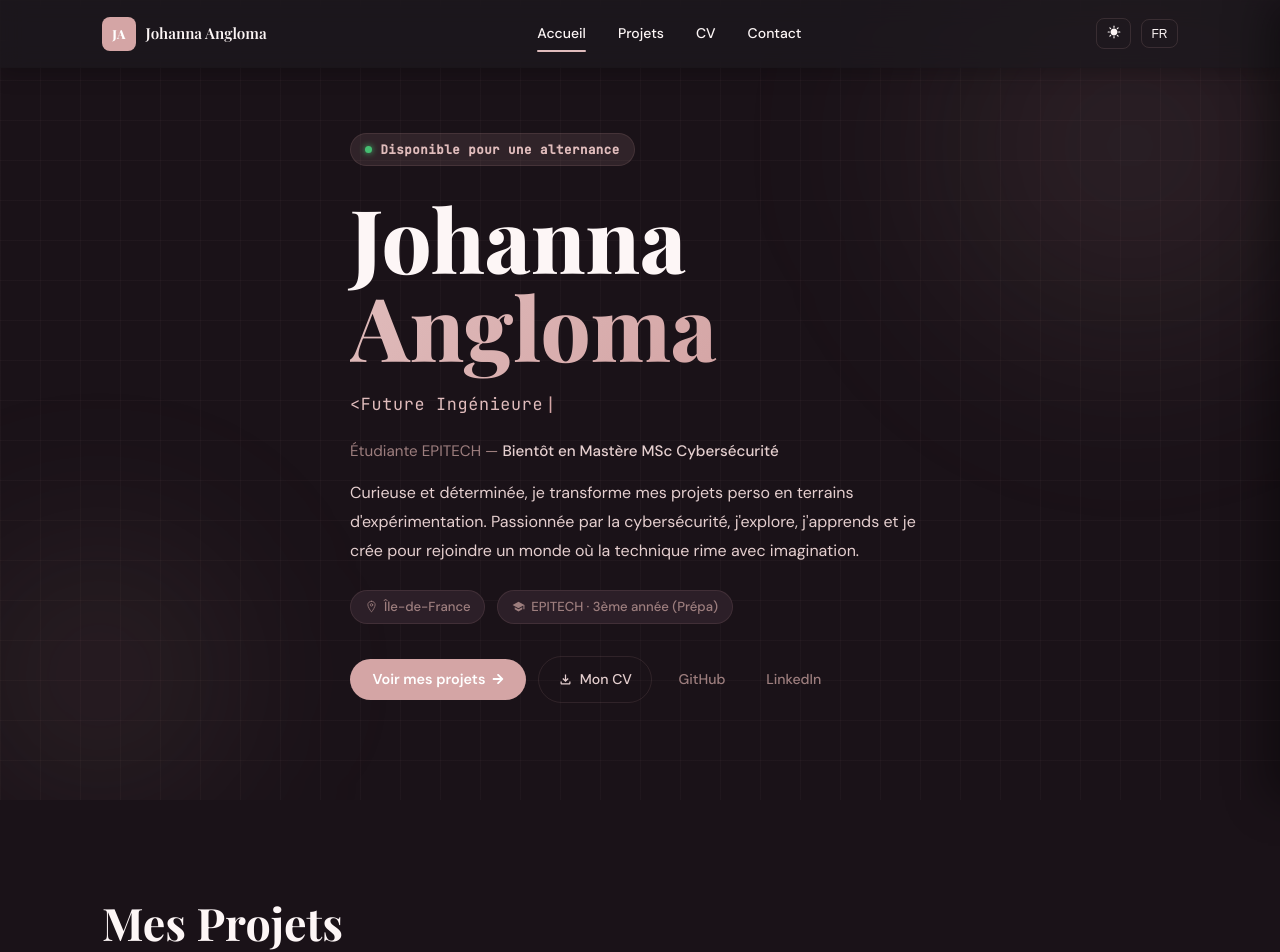
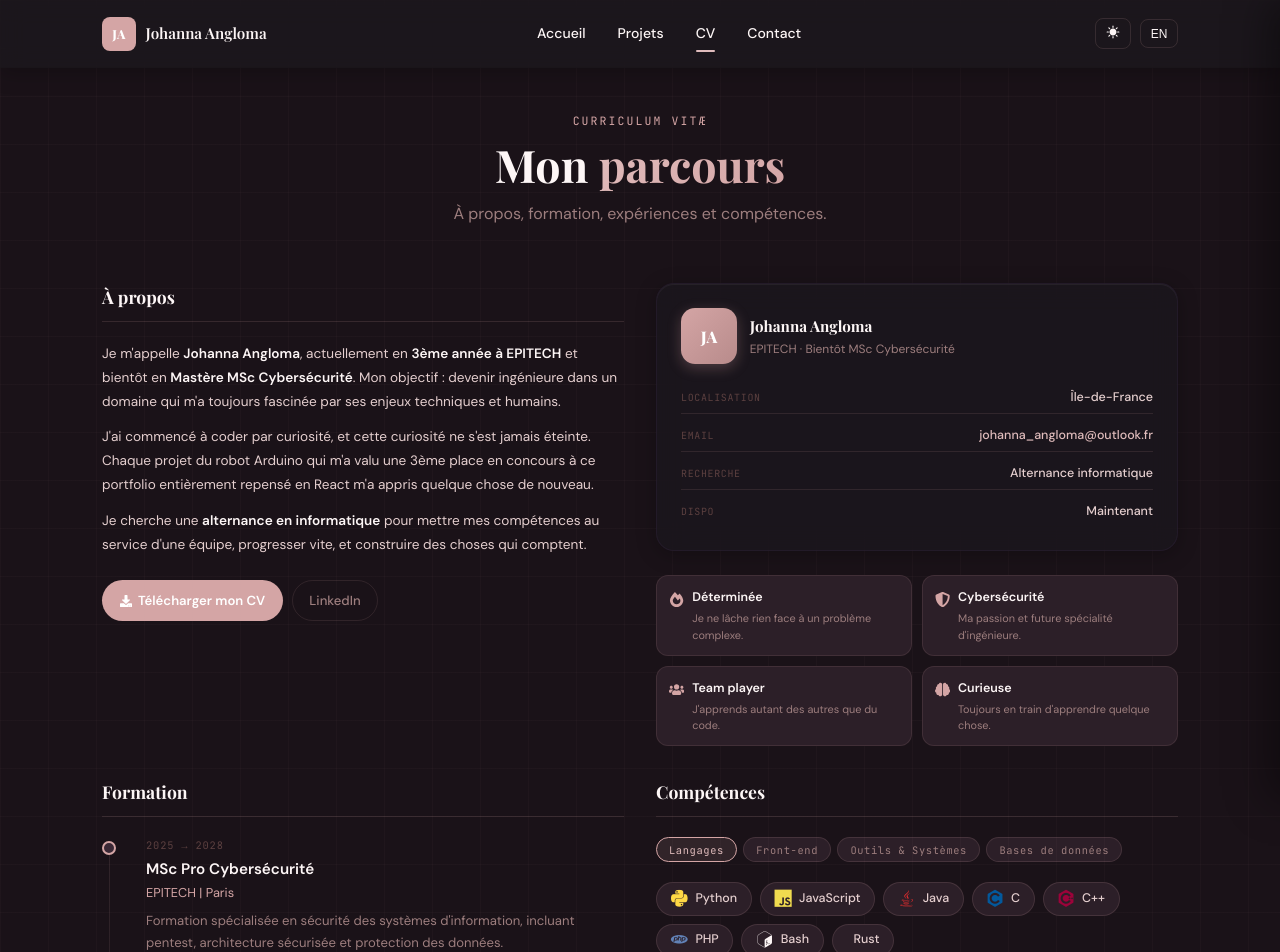
Before and after one commit to johannacode/portfolio, a React (Create React App) app: page /#/cv in a window 1280 px wide. Shown: the top 952 px of the page. Built offline with nearby package versions, Linux system fonts and the light colour scheme; a web font is replaced by a local one.

Commit message:
FIX: general

```diff
--- a/src/components/layout/Navbar.jsx
+++ b/src/components/layout/Navbar.jsx
@@ -2,6 +2,7 @@ import React, { useEffect, useState } from "react";
 import { navLinks, personalInfo } from "../../data/portfolio";
 import { useActiveSection } from "../../hooks/useActiveSection";
 import "./Navbar.css";
+import { useLang } from "../../context/LangContext";
 import { MdDarkMode } from "react-icons/md";
 import { MdSunny } from "react-icons/md";
 
@@ -10,6 +11,7 @@ import { Link, useNavigate, useLocation } from "react-router-dom";
 export default function Navbar({ onContactClick }) {
   const [scrolled, setScrolled] = useState(false);
   const [menuOpen, setMenuOpen] = useState(false);
+  const { lang, toggleLang } = useLang();
 
   const navigate = useNavigate();
   const location = useLocation();
@@ -122,8 +124,8 @@ export default function Navbar({ onContactClick }) {
             {isDark ? <span> <MdSunny size={14} /></span> : <span><MdDarkMode size={14} /></span>}
           </button>
 
-          <button className="navbar__lang-btn">
-            FR
+          <button className="navbar__lang-btn" onClick={toggleLang}>
+            {lang === "fr" ? "EN" : "FR"}
           </button>
         </div>
 
@@ -177,8 +179,8 @@ export default function Navbar({ onContactClick }) {
             {isDark ? <MdSunny size={16} /> : <MdDarkMode size={16} />}
           </button>
 
-          <button className="navbar__mobile-btn">
-            FR
+          <button className="navbar__mobile-btn" onClick={() => { toggleLang(); setMenuOpen(false); }}>
+            {lang === "fr" ? "EN" : "FR"}
           </button>
         </div>
       </div>
--- a/src/components/sections/CVPage.css
+++ b/src/components/sections/CVPage.css
@@ -496,46 +496,61 @@ body.dark .cvpage__card.glass {
 /* Grid */
 .cvpage__skill-grid {
   display: flex;
-  flex-direction: column;
-  gap: 0.55rem;
+  flex-wrap: wrap;
+  gap: 0.5rem;
   margin-bottom: 2rem;
 }
 
-.cvpage__skill-item {
-  display: grid;
-  grid-template-columns: 20px 1fr;
-  grid-template-rows: auto auto;
-  column-gap: 0.7rem;
-  row-gap: 0.2rem;
+.cvpage__skill-badge {
+  display: inline-flex;
   align-items: center;
-  animation: fadeUp 0.4s var(--ease-out) both;
+  gap: 0.45rem;
+  background: var(--color-surface);
+  border: 1px solid var(--color-border);
+  border-radius: 99px;
+  padding: 0.35rem 0.85rem;
+  animation: fadeUp 0.35s var(--ease-out) both;
+  transition: border-color 0.2s, box-shadow 0.2s, transform 0.2s;
+}
+
+.cvpage__skill-badge:hover {
+  border-color: var(--color-beige);
+  box-shadow: 0 2px 12px var(--color-beige-glow);
+  transform: translateY(-2px);
 }
 
 .cvpage__skill-icon {
   font-size: 1.1rem;
-  grid-row: 1 / 3;
-  align-self: center;
 }
 
 .cvpage__skill-name {
-  font-size: 0.8rem;
+  font-size: 0.78rem;
   font-weight: 500;
   color: var(--color-text-secondary);
-  line-height: 1;
 }
 
-.cvpage__skill-bar {
-  height: 3px;
-  background: var(--color-surface-2);
-  border-radius: 99px;
+
+.cvpage__skill-ticker {
   overflow: hidden;
+  margin-bottom: 1.25rem;
+  mask-image: linear-gradient(to right, transparent, black 15%, black 85%, transparent);
+  -webkit-mask-image: linear-gradient(to right, transparent, black 15%, black 85%, transparent);
 }
 
-.cvpage__skill-fill {
-  height: 100%;
-  background: linear-gradient(to right, var(--color-beige-dark), var(--color-beige-light));
-  border-radius: 99px;
-  transition: width 1s var(--ease-out);
+.cvpage__skill-ticker-track {
+  display: flex;
+  gap: 1.5rem;
+  width: max-content;
+  animation: scrollLeft 18s linear infinite;
+}
+
+.cvpage__skill-ticker-word {
+  font-family: var(--font-mono);
+  font-size: 0.72rem;
+  letter-spacing: 0.1em;
+  color: var(--color-beige);
+  white-space: nowrap;
+  opacity: 0.7;
 }
 
 .cvpage__langs-title {
--- a/src/components/sections/CVPage.jsx
+++ b/src/components/sections/CVPage.jsx
@@ -12,6 +12,8 @@ const QUALITIES = [
 ];
 
 const SKILL_CATS = Object.keys(cvSkills);
+
+const SKILL_WORDS = ["React", "Python", "Cybersécurité", "Linux", "Docker", "JavaScript", "Rust", "Git"];
 
 export default function CVPage() {
   const { ref, isVisible } = useScrollReveal();
@@ -112,6 +114,13 @@ export default function CVPage() {
 
           </div>
 
+          <div className="cvpage__skill-ticker">
+            <div className="cvpage__skill-ticker-track">
+              {[...SKILL_WORDS, ...SKILL_WORDS].map((word, i) => (
+                <span key={i} className="cvpage__skill-ticker-word">{word}</span>
+              ))}
+            </div>
+          </div>
 
           <div className={`cvpage__col cvpage__col--timeline${isVisible ? " revealed" : ""}`}>
             <h3 className="cvpage__col-title">Formation</h3>
@@ -166,6 +175,7 @@ export default function CVPage() {
           <div className={`cvpage__col cvpage__col--skills${isVisible ? " revealed" : ""}`}>
             <h3 className="cvpage__col-title">Compétences</h3>
 
+
             <div className="cvpage__skill-tabs">
               {SKILL_CATS.map(cat => (
                 <button
@@ -182,18 +192,12 @@ export default function CVPage() {
               {cvSkills[activeCat].map((skill, i) => (
                 <div
                   key={skill.name}
-                  className="cvpage__skill-item"
+                  className="cvpage__skill-badge"
                   style={{ animationDelay: `${i * 40}ms` }}
                 >
                   <i className={`${skill.icon} cvpage__skill-icon`} title={skill.name} />
                   <span className="cvpage__skill-name">{skill.name}</span>
 
-                  <div className="cvpage__skill-bar">
-                    <div
-                      className="cvpage__skill-fill"
-                      style={{ width: isVisible ? `${skill.level}%` : "0%" }}
-                    />
-                  </div>
                 </div>
               ))}
             </div>
--- a/src/components/sections/Projects.jsx
+++ b/src/components/sections/Projects.jsx
@@ -1,20 +1,12 @@
-import React, { useState, useRef } from "react";
+import React, { useState, useRef, useEffect } from "react";
 import { projects, PROJECT_CATEGORIES } from "../../data/portfolio";
 import { useScrollReveal } from "../../hooks/useScrollReveal";
 import ProjectModal from "../ui/ProjectModal";
 import "./Projects.css";
 import { FaChevronLeft, FaChevronRight } from "react-icons/fa6";
 
-const PLACEHOLDER_MAP = {
-  robot: { emoji: "🤖", tech: "Arduino & C++" },
-  cv: { emoji: "📄", tech: "HTML / CSS / JS" },
-  game: { emoji: "🎮", tech: "Python & Pygame" },
-  portfolio: { emoji: "💻", tech: "React" },
-  portfolio1: { emoji: "🌐", tech: "HTML / CSS / JS" },
-};
 
 function ProjectCard({ project, accent, onClick, isDragging }) {
-  const p = PLACEHOLDER_MAP[project.placeholder] || { emoji: "🗂️", tech: project.tags[0] };
 
   return (
     <div
@@ -26,9 +18,8 @@ function ProjectCard({ project, accent, onClick, isDragging }) {
         {project.image ? (
           <img src={project.image} alt={project.title} className="pcard__img" />
         ) : (
-          <span className="pcard__emoji">{p.emoji}</span>
+          <span className="pcard__no-img" />
         )}
-        {/* <span className="pcard__tech">{p.tech}</span> */}
 
         {project.inProgress && (
           <span className="pcard__badge pcard__badge--wip">En cours</span>
@@ -49,7 +40,6 @@ function ProjectCard({ project, accent, onClick, isDragging }) {
           ))}
         </div>
 
-        {/* 🔥 CTA remis */}
         <span className="pcard__cta">
           En savoir plus
           <svg width="12" height="12" viewBox="0 0 24 24" fill="none" stroke="currentColor" strokeWidth="2.5">
@@ -64,6 +54,19 @@ function ProjectCard({ project, accent, onClick, isDragging }) {
 const ALL_TAB = { id: "all", label: "Tous", accent: "#d4a5a5" };
 
 export default function Projects() {
+  const [current, setCurrent] = useState(0);
+  const onScroll = () => {
+    if (!trackRef.current) return;
+
+    const scrollLeft = trackRef.current.scrollLeft;
+    const cardWidth = trackRef.current.children[0]?.offsetWidth || 1;
+    const gap = 16;
+
+    const index = Math.round(scrollLeft / (cardWidth + gap));
+    setCurrent(index);
+  };
+
+
   const { ref, isVisible } = useScrollReveal();
 
   const [activeTab, setActiveTab] = useState("all");
@@ -172,6 +175,7 @@ export default function Projects() {
             onMouseLeave={onMouseLeave}
             onMouseUp={onMouseUp}
             onMouseMove={onMouseMove}
+            onScroll={onScroll}
           >
             {filtered.map(project => (
               <ProjectCard
@@ -183,6 +187,26 @@ export default function Projects() {
             ))}
           </div>
         </div>
+
+        <div className="carousel__dots">
+          {filtered.map((_, i) => (
+            <button
+              key={i}
+              className={`carousel__dot${i === current ? " carousel__dot--active" : ""}`}
+              style={i === current ? { background: accent, width: "22px" } : {}}
+              onClick={() => {
+                if (!trackRef.current) return;
+                const cardWidth = trackRef.current.children[0]?.offsetWidth || 1;
+                const gap = 16;
+                trackRef.current.scrollTo({
+                  left: i * (cardWidth + gap),
+                  behavior: "smooth"
+                });
+              }}
+            />
+          ))}
+        </div>
+
 
         {filtered.length === 0 && (
           <p className="carousel__empty">
--- a/src/components/ui/ProjectModal.jsx
+++ b/src/components/ui/ProjectModal.jsx
@@ -1,17 +1,10 @@
 import React, { useEffect } from "react";
 import "./ProjectModal.css";
+import { IoCloseOutline } from "react-icons/io5";
 
-const PLACEHOLDER_MAP = {
-  robot: { emoji: "🤖", tech: "Arduino & C++" },
-  cv: { emoji: "📄", tech: "HTML / CSS / JS" },
-  game: { emoji: "🎮", tech: "Python & Pygame" },
-  portfolio: { emoji: "💻", tech: "React" },
-  portfolio1: { emoji: "🌐", tech: "HTML / CSS / JS" },
-};
 
 export default function ProjectModal({ project, accent, onClose }) {
   const color = accent || "#d4a5a5";
-  const p = PLACEHOLDER_MAP[project.placeholder] || { emoji: "🗂️", tech: project.tags[0] };
 
   useEffect(() => {
     const onKey = (e) => { if (e.key === "Escape") onClose(); };
@@ -30,15 +23,12 @@ export default function ProjectModal({ project, accent, onClose }) {
           {project.image ? (
             <img src={project.image} alt={project.title} className="modal__img" />
           ) : (
-            <span className="modal__emoji">{p.emoji}</span>
+            <span className="modal__no-img" />
           )}
-          {/* <span className="modal__tech">{p.tech}</span> */}
           {project.inProgress && <span className="modal__badge modal__badge--wip">En cours</span>}
           {project.highlight && <span className="modal__badge modal__badge--hl">{project.highlight}</span>}
           <button className="modal__close" onClick={onClose} aria-label="Fermer">
-            <svg width="15" height="15" viewBox="0 0 24 24" fill="none" stroke="currentColor" strokeWidth="2.5">
-              <path d="M18 6L6 18M6 6l12 12" />
-            </svg>
+            <IoCloseOutline />
           </button>
         </div>
 
@@ -53,7 +43,6 @@ export default function ProjectModal({ project, accent, onClose }) {
             ))}
           </div>
 
-          {/* Actions */}
           <div className="modal__actions">
             {project.link && (
               <a
--- /dev/null
+++ b/src/context/LangContext.js
@@ -0,0 +1,18 @@
+import { createContext, useContext, useState } from "react";
+import { translations } from "../data/translations";
+
+const LangContext = createContext();
+
+export function LangProvider({ children }) {
+  const [lang, setLang] = useState("fr");
+  const t = translations[lang];
+  const toggleLang = () => setLang(l => l === "fr" ? "en" : "fr");
+
+  return (
+    <LangContext.Provider value={{ lang, t, toggleLang }}>
+      {children}
+    </LangContext.Provider>
+  );
+}
+
+export const useLang = () => useContext(LangContext);
--- /dev/null
+++ b/src/data/translations.js
@@ -0,0 +1,82 @@
+export const translations = {
+  fr: {
+    nav: {
+      home: "Accueil",
+      projects: "Projets",
+      cv: "CV",
+      contact: "Contact",
+      downloadCV: "Télécharger mon CV",
+    },
+    hero: {
+      tagline: "Étudiante EPITECH —",
+      seeProjects: "Voir mes projets",
+      myCV: "Mon CV",
+      school: "EPITECH · 3ème année (Prépa)",
+    },
+    projects: {
+      title: "Mes Projets",
+      sub: "Découvrez mes projets perso et mes réalisations académiques.",
+      all: "Tous",
+      learnMore: "En savoir plus",
+      seeProject: "Voir le projet",
+      close: "Fermer",
+      empty: "Aucun projet pour cette catégorie.",
+    },
+    cv: {
+      label: "Curriculum Vitæ",
+      title: "Mon",
+      accent: "parcours",
+      sub: "À propos, formation, expériences et compétences.",
+      about: "À propos",
+      formation: "Formation",
+      experiences: "Expériences & Prix",
+      skills: "Compétences",
+      languages: "Langues",
+      downloadCV: "Télécharger mon CV",
+      search: "Alternance informatique",
+      available: "Maintenant",
+      location: "Localisation",
+      email: "Email",
+    },
+  },
+  en: {
+    nav: {
+      home: "Home",
+      projects: "Projects",
+      cv: "CV",
+      contact: "Contact",
+      downloadCV: "Download my CV",
+    },
+    hero: {
+      tagline: "EPITECH Student —",
+      seeProjects: "See my projects",
+      myCV: "My CV",
+      school: "EPITECH · 3rd year",
+    },
+    projects: {
+      title: "My Projects",
+      sub: "Discover my personal and academic projects.",
+      all: "All",
+      learnMore: "Learn more",
+      seeProject: "View project",
+      close: "Close",
+      empty: "No projects in this category.",
+    },
+    cv: {
+      label: "Curriculum Vitæ",
+      title: "My",
+      accent: "journey",
+      sub: "About me, education, experience and skills.",
+      about: "About",
+      formation: "Education",
+      experiences: "Experiences & Awards",
+      skills: "Skills",
+      languages: "Languages",
+      downloadCV: "Download my CV",
+      search: "IT Apprenticeship",
+      available: "Now",
+      location: "Location",
+      email: "Email",
+    },
+  },
+};
--- a/src/styles/globals.css
+++ b/src/styles/globals.css
@@ -1,29 +1,29 @@
 @import url('https://fonts.googleapis.com/css2?family=Playfair+Display:ital,wght@0,600;0,700;0,800;1,600&family=DM+Sans:wght@300;400;500;600&family=JetBrains+Mono:wght@400;500&display=swap');
 
 :root {
-  --color-bg: #f5f1ed;
-  --color-bg-alt: #F0DDD7;
-  --color-surface: #FFFFFF;
-  --color-surface-2: #FAF4F2;
+  --color-bg: #f7f2ef;
+  --color-bg-alt: #ede4df;
+  --color-surface: #ffffff;
+  --color-surface-2: #f5eeeb;
 
-  --color-beige: #C48A8A;
-  --color-beige-light: #D9A5A5;
-  --color-beige-dark: #A06C6C;
-  --color-beige-pale: rgba(196, 138, 138, 0.10);
-  --color-beige-glow: rgba(196, 138, 138, 0.20);
+  --color-beige: #b87070;
+  --color-beige-light: #c98a8a;
+  --color-beige-dark: #924f4f;
+  --color-beige-pale: rgba(184, 112, 112, 0.12);
+  --color-beige-glow: rgba(184, 112, 112, 0.25);
 
-  --color-rose: #B97C7C;
-  --color-rose-light: #D4A5A5;
-  --color-rose-pale: rgba(185, 124, 124, 0.10);
+  --color-rose: #a86060;
+  --color-rose-light: #c07878;
+  --color-rose-pale: rgba(168, 96, 96, 0.12);
 
-  --color-text-primary: #2B1E1E;
-  --color-text-secondary: #5C4040;
-  --color-text-muted: #00000099;
-  --color-text-faint: #BFA5A5;
+  --color-text-primary: #1a1010;
+  --color-text-secondary: #3d2525;
+  --color-text-muted: #6b4a4a;
+  --color-text-faint: #9e7070;
 
-  --color-border: rgba(196, 138, 138, 0.18);
-  --color-border-strong: rgba(196, 138, 138, 0.35);
-  --color-glass-border: var(--color-beige-pale);
+  --color-border: rgba(184, 112, 112, 0.20);
+  --color-border-strong: rgba(184, 112, 112, 0.40);
+  --color-glass-border: rgba(184, 112, 112, 0.12);
 
   --font-display: 'Playfair Display', Georgia, serif;
   --font-body: 'DM Sans', system-ui, sans-serif;
@@ -217,6 +217,16 @@ body.dark .glass {
 
 }
 
+body:not(.dark) .glass {
+  background: rgba(255, 255, 255, 0.92);
+  box-shadow: 0 4px 24px rgba(100, 50, 50, 0.07);
+  border: 1px solid rgba(184, 112, 112, 0.15);
+}
+
+body:not(.dark) .section {
+  background: var(--color-bg);
+}
+
 @keyframes float {
 
   0%,
```
Also changed, not shown: src/App.jsx (+6 -1 lines), src/components/sections/Projects.css (+20 -0 lines), src/components/ui/ProjectModal.css (+36 -2 lines), src/data/portfolio.js (+4 -13 lines).
